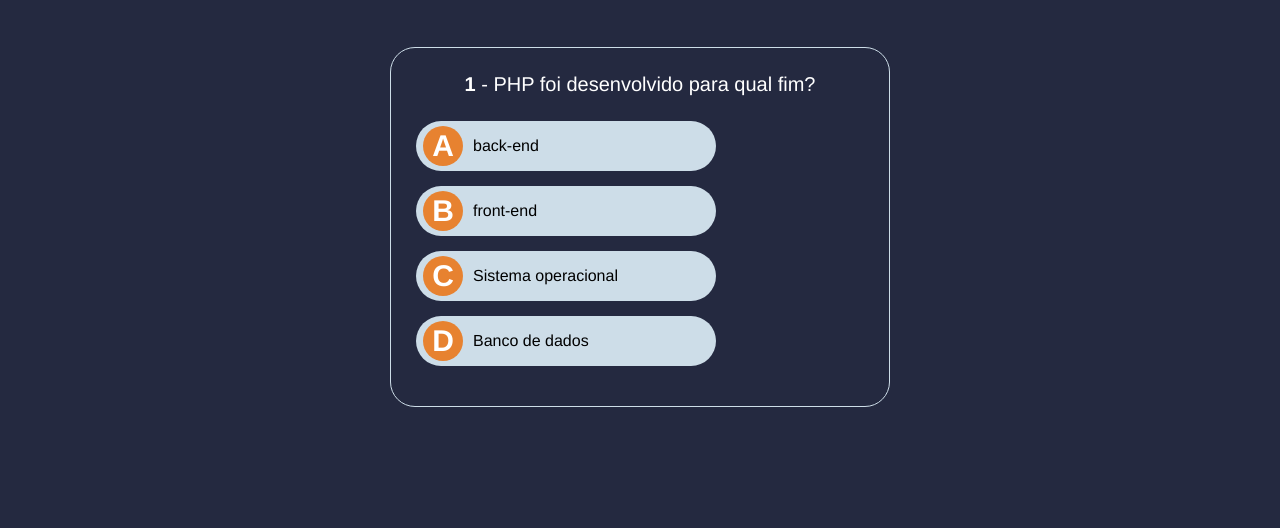
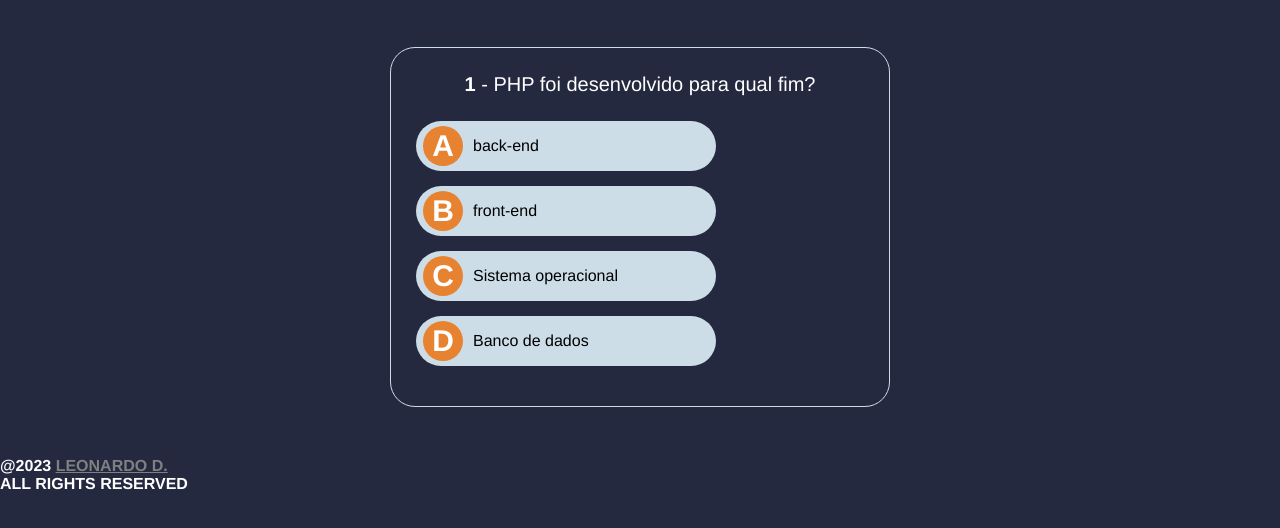
Before and after one commit to ek1l/quizz, a plain HTML site: page index.html in a window 1280 px wide. Shown: the part 120-648 px from the top of the page. Drawn offline with Linux system fonts and the light colour scheme.

Commit message:
Quizz programação finalizado

```diff
--- a/css/style.css
+++ b/css/style.css
@@ -164,3 +164,5 @@
     }
 
   }
+
+  a{ color: gray;}
--- a/index.html
+++ b/index.html
@@ -31,5 +31,12 @@
 
   <!-- TEMPLATE RESPOSTA -->
   <button class="answer-template hide"><span class="btn-letter">a</span> <span class="question-answer">m</span></button>
+
+
+  <div class="direitos">
+    <h4>@2023 <a href="https://github.com/ek1l"> LEONARDO D.</a> <br>
+
+      ALL RIGHTS RESERVED</h4>
+  </div>
 </body>
 </html>
```
